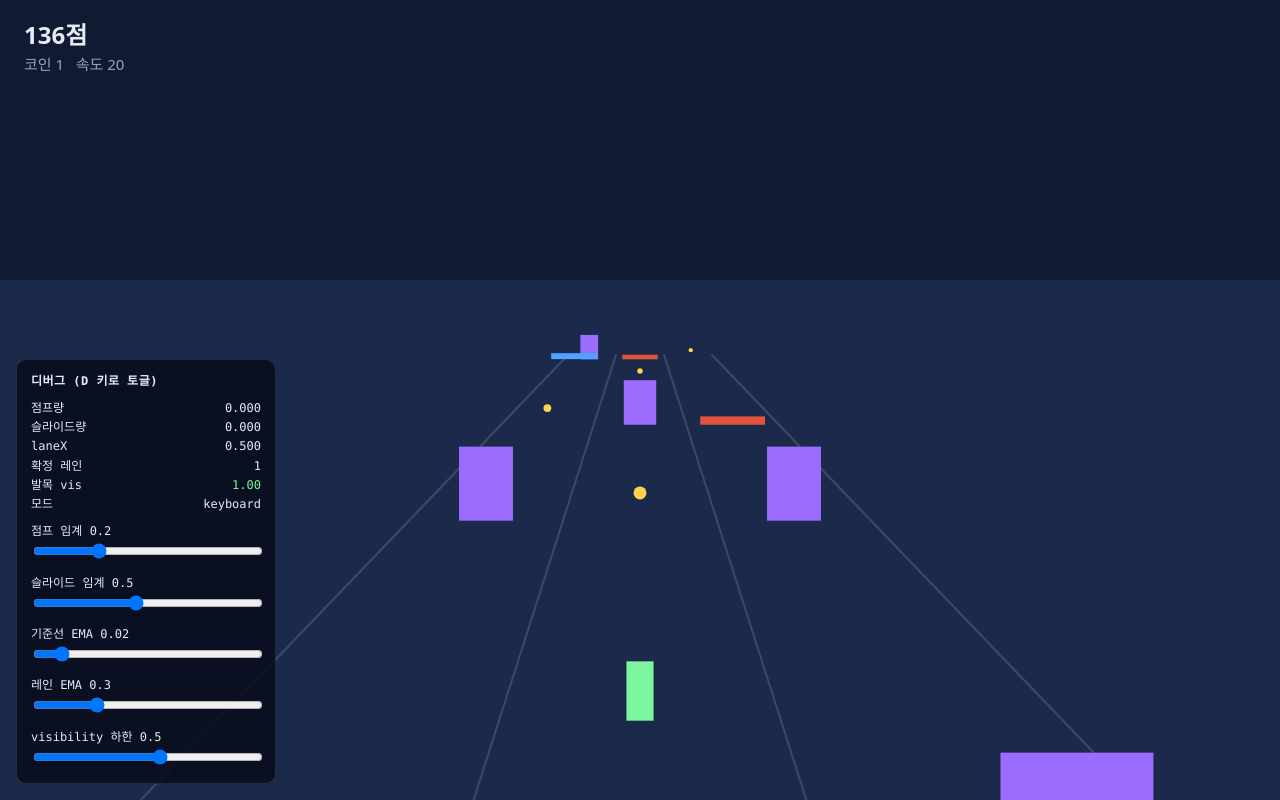
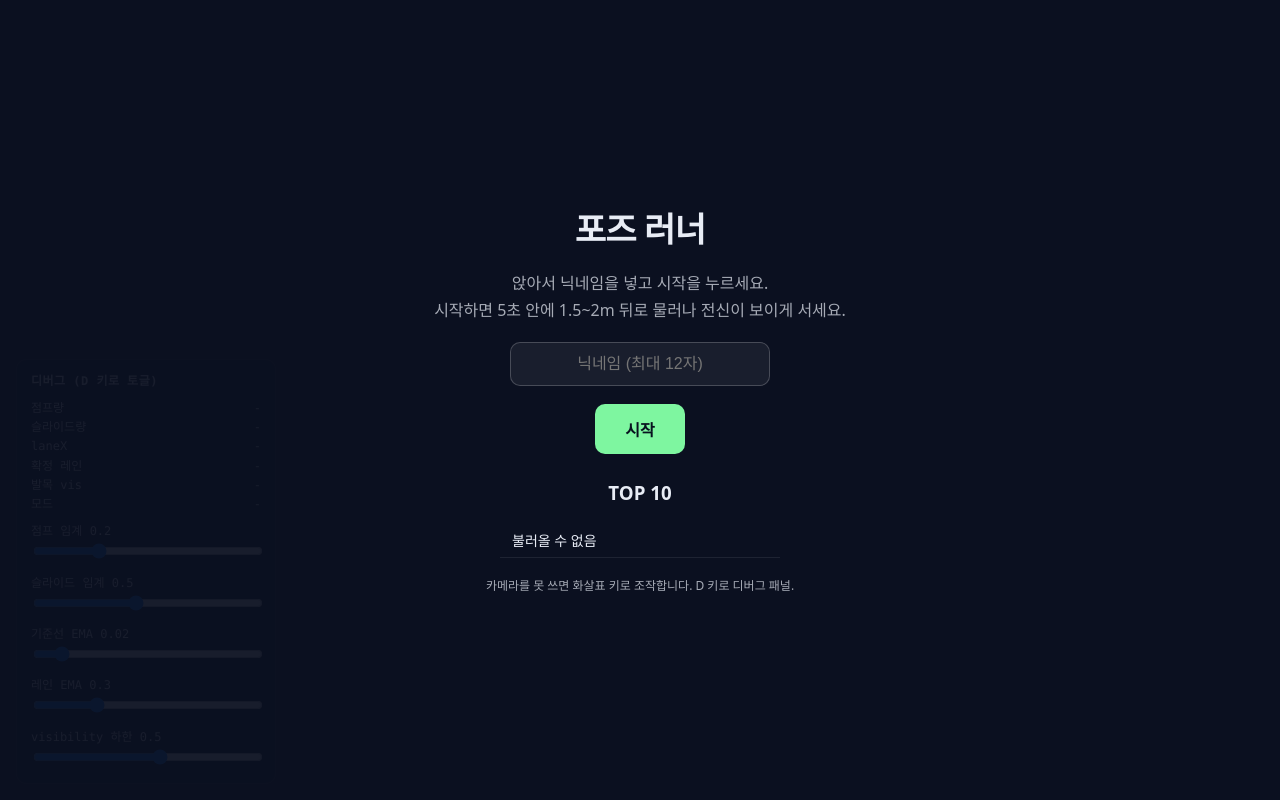
Before and after one commit to munho-kang/Subway_Surfers, a Python web app: template game/templates/index.html in a window 1280 px wide. Run offline with Jinja, Linux system fonts and the light colour scheme; the template is opened without the code that fills it, so the values that code supplies are empty.

Commit message:
feat: 시작 화면과 랭킹 연동으로 전체 흐름 완성
Co-Authored-By: Claude Opus 4.8 (1M context) <noreply@anthropic.com>

```diff
--- a/game/templates/index.html
+++ b/game/templates/index.html
@@ -38,6 +38,34 @@
       padding: 10px 18px; border-radius: 999px; background: rgba(229,83,61,0.92);
       font-size: 14px; font-weight: 600; display: none;
     }
+    .screen {
+      position: absolute; inset: 0; display: flex; flex-direction: column;
+      align-items: center; justify-content: center; gap: 18px;
+      background: rgba(11,16,32,0.94); text-align: center; padding: 24px;
+    }
+    .screen h1 { margin: 0; font-size: 34px; letter-spacing: -0.02em; }
+    .screen p { margin: 0; color: rgba(232,236,245,0.7); line-height: 1.7; }
+    #nickname {
+      padding: 12px 16px; width: 260px; font-size: 16px; text-align: center;
+      border-radius: 10px; border: 1px solid rgba(255,255,255,0.2);
+      background: rgba(255,255,255,0.06); color: #e8ecf5;
+    }
+    button {
+      padding: 13px 30px; font-size: 16px; font-weight: 600; cursor: pointer;
+      border-radius: 10px; border: 0; background: #7ef6a0; color: #08121f;
+    }
+    button:disabled { opacity: 0.4; cursor: not-allowed; }
+    #ranking { list-style: none; padding: 0; margin: 0; width: 280px; }
+    #ranking li {
+      display: flex; justify-content: space-between; padding: 7px 12px;
+      border-bottom: 1px solid rgba(255,255,255,0.08); font-size: 14px;
+    }
+    #count { font-size: 120px; font-weight: 700; line-height: 1; }
+    #toast {
+      position: absolute; bottom: 24px; left: 50%; transform: translateX(-50%);
+      padding: 10px 18px; border-radius: 999px; font-size: 14px;
+      background: rgba(255,255,255,0.14); display: none;
+    }
     .hidden { display: none !important; }
   </style>
 </head>
@@ -47,6 +75,30 @@
     <video id="preview" playsinline muted class="hidden"></video>
     <div id="banner"></div>
     <div id="debug" class="hidden"></div>
+
+    <div id="start" class="screen">
+      <h1>포즈 러너</h1>
+      <p>앉아서 닉네임을 넣고 시작을 누르세요.<br />
+         시작하면 5초 안에 1.5~2m 뒤로 물러나 전신이 보이게 서세요.</p>
+      <input id="nickname" maxlength="12" placeholder="닉네임 (최대 12자)" />
+      <button id="start-btn">시작</button>
+      <h3 style="margin:8px 0 0">TOP 10</h3>
+      <ol id="ranking"><li>불러오는 중…</li></ol>
+      <p style="font-size:12px">카메라를 못 쓰면 화살표 키로 조작합니다. D 키로 디버그 패널.</p>
+    </div>
+
+    <div id="countdown" class="screen hidden">
+      <p>뒤로 물러나 가만히 서세요</p>
+      <div id="count">5</div>
+      <p>이 자세를 기준으로 잡습니다</p>
+    </div>
+
+    <div id="gameover" class="screen hidden">
+      <h1 id="final-score">0점</h1>
+      <p id="submit-state">점수를 보내는 중…</p>
+    </div>
+
+    <div id="toast"></div>
   </div>
   <script type="module">
     // ── 상수·랜드마크 인덱스·공용 헬퍼
@@ -727,7 +779,7 @@
         },
       };
     }
-    // ── 화면 전환·API·부트               (Task 6)
+    // ── 화면 전환·API·부트
     const canvas = document.getElementById('canvas');
 
     function resizeCanvas() {
@@ -738,24 +790,84 @@
     window.addEventListener('resize', resizeCanvas);
     resizeCanvas();
 
-    if (new URLSearchParams(location.search).get('test') === '1') {
-      renderSelfTests(runSelfTests());
-    } else {
-      const banner = document.getElementById('banner');
-      const preview = document.getElementById('preview');
+    // ── API — 시트는 부가 기능이다. 실패해도 게임은 계속 간다
+    const CSRF_TOKEN = document.querySelector('meta[name="csrf-token"]').content;
+    const API_SCORES = '/api/scores/';
+
+    async function fetchTopScores() {
+      const res = await fetch(API_SCORES);
+      if (!res.ok) throw new Error('랭킹 조회 실패');
+      return (await res.json()).scores;
+    }
+
+    async function submitScore(nickname, score) {
+      const res = await fetch(API_SCORES, {
+        method: 'POST',
+        headers: { 'Content-Type': 'application/json', 'X-CSRFToken': CSRF_TOKEN },
+        body: JSON.stringify({ nickname, score }),
+      });
+      if (!res.ok) throw new Error('점수 전송 실패');
+    }
+
+    function boot() {
+      const el = (id) => document.getElementById(id);
+      const startScreen = el('start');
+      const countdownScreen = el('countdown');
+      const gameoverScreen = el('gameover');
+      const banner = el('banner');
+      const toast = el('toast');
+      const preview = el('preview');
+
       const game = createGame(canvas);
       const keyboard = createKeyboardSource();
       const mapper = createInputMapper();
       const tracker = createPoseTracker();
       const panel = mountDebugPanel(mapper);
+
       let mode = 'keyboard';
+      let phase = 'start';
+      let countdownEndMs = 0;
+      let nickname = '플레이어';
+
+      // show(null) 이면 셋 다 숨는다 — 플레이 중에는 화면 오버레이가 없다
+      const show = (screen) => {
+        for (const s of [startScreen, countdownScreen, gameoverScreen]) {
+          s.classList.toggle('hidden', s !== screen);
+        }
+      };
 
       function showBanner(text) {
         banner.textContent = text ?? '';
         banner.style.display = text ? 'block' : 'none';
       }
 
-      // 카메라나 MediaPipe 가 죽어도 게임은 키보드로 계속 돌아야 한다
+      function showToast(text) {
+        toast.textContent = text;
+        toast.style.display = 'block';
+        setTimeout(() => { toast.style.display = 'none'; }, 3000);
+      }
+
+      async function loadRanking() {
+        const list = el('ranking');
+        try {
+          const scores = await fetchTopScores();
+          list.innerHTML = scores.length
+            ? scores.map((s, i) =>
+                `<li><span>${i + 1}. ${escapeHtml(s.nickname)}</span><span>${s.score}</span></li>`
+              ).join('')
+            : '<li>아직 기록이 없습니다</li>';
+        } catch {
+          list.innerHTML = '<li>불러올 수 없음</li>';
+        }
+      }
+
+      function escapeHtml(text) {
+        const div = document.createElement('div');
+        div.textContent = text;
+        return div.innerHTML;
+      }
+
+      // 카메라와 MediaPipe 는 시작 화면을 보는 동안 미리 띄운다
       (async () => {
         try {
           await tracker.start(preview);
@@ -763,45 +875,93 @@
           mode = 'pose';
         } catch (e) {
           console.warn('포즈 모드 불가 — 키보드로 진행한다', e);
-          showBanner('카메라를 쓸 수 없습니다. 화살표 키로 조작하세요');
-          setTimeout(() => showBanner(null), 4000);
+          showToast('카메라를 쓸 수 없습니다. 화살표 키로 조작하세요');
         }
       })();
 
-      game.reset(1, performance.now());
-      let calibratedAt = 0;
+      el('start-btn').addEventListener('click', () => {
+        nickname = el('nickname').value.trim().slice(0, 12) || '플레이어';
+        phase = 'countdown';
+        countdownEndMs = performance.now() + 5000;
+        show(countdownScreen);
+      });
 
-      (function loop(nowMs) {
+      el('nickname').addEventListener('keydown', (e) => {
+        if (e.key === 'Enter') el('start-btn').click();
+      });
+
+      async function finishGame() {
+        phase = 'gameover';
+        const score = game.getScore();
+        el('final-score').textContent = `${score}점`;
+        el('submit-state').textContent = '점수를 보내는 중…';
+        show(gameoverScreen);
+        try {
+          await submitScore(nickname, score);
+          el('submit-state').textContent = '기록했습니다';
+        } catch {
+          el('submit-state').textContent = '점수를 보내지 못했습니다';
+        }
+        setTimeout(async () => {
+          phase = 'start';
+          keyboard.reset();
+          show(startScreen);
+          await loadRanking();
+        }, 2500);
+      }
+
+      function loop(nowMs) {
         requestAnimationFrame(loop);
+        const landmarks = mode === 'pose' ? tracker.read(nowMs) : null;
+
+        if (phase === 'countdown') {
+          const left = Math.max(0, countdownEndMs - nowMs);
+          el('count').textContent = Math.ceil(left / 1000);
+          if (mode === 'pose' && landmarks) mapper.addCalibrationSample(landmarks);
+          if (left <= 0) {
+            if (mode === 'pose' && !mapper.commitCalibration()) {
+              // 5초 동안 몸을 한 번도 못 찾았다. 포즈 조작이 불가능하다
+              mode = 'keyboard';
+              showToast('몸을 찾지 못했습니다. 화살표 키로 조작하세요');
+            }
+            phase = 'playing';
+            show(null);
+            game.reset(Math.floor(nowMs) % 100000, nowMs);
+          }
+          return;
+        }
+
+        if (phase !== 'playing') return;
 
         let signal;
         if (mode === 'pose') {
-          const lm = tracker.read(nowMs);
-          // 임시 — Task 6 이 5초 카운트다운 캘리브레이션으로 교체한다
-          if (!mapper.isCalibrated()) {
-            if (lm) mapper.addCalibrationSample(lm);
-            if (!calibratedAt) calibratedAt = nowMs + 3000;
-            if (nowMs > calibratedAt) mapper.commitCalibration();
-            showBanner('가만히 서 있으세요 — 캘리브레이션 중');
-            game.render();
-            return;
-          }
-          signal = mapper.update(lm, nowMs);
+          signal = mapper.update(landmarks, nowMs);
           showBanner(signal.warning);
-          panel.update(mapper.getDebug(), signal.lane, 'pose');
         } else {
           signal = keyboard.read();
-          panel.update(mapper.getDebug(), signal.lane, 'keyboard');
         }
+        panel.update(mapper.getDebug(), signal.lane, mode);
+
+        game.step(signal, nowMs);
+        game.render();
 
         if (game.getState() === 'over') {
-          keyboard.reset();
-          game.reset(Math.floor(nowMs) % 100000, nowMs);
-          return;
+          showBanner(null);
+          finishGame();
         }
-        game.step(signal, nowMs);
-        game.render();
-      })(performance.now());
+      }
+
+      show(startScreen);
+      loadRanking();
+      requestAnimationFrame(loop);
+    }
+
+    // 부트 분기는 파일 맨 끝이어야 한다. 위로 올리면 boot() 이 아직 초기화되지 않은
+    // const CSRF_TOKEN / API_SCORES 를 읽어 TDZ ReferenceError 가 난다
+    if (new URLSearchParams(location.search).get('test') === '1') {
+      renderSelfTests(runSelfTests());
+    } else {
+      boot();
     }
   </script>
 </body>
```
